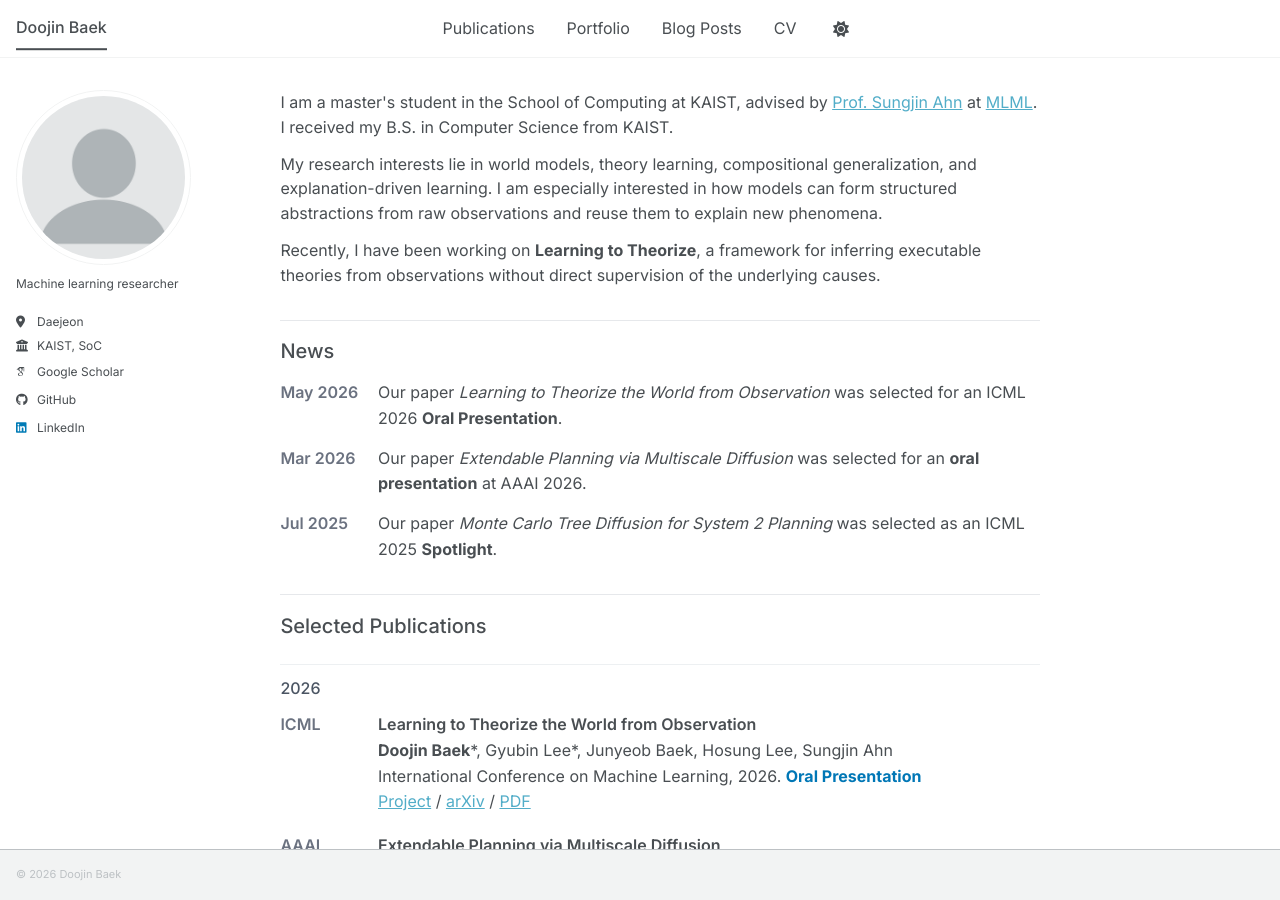
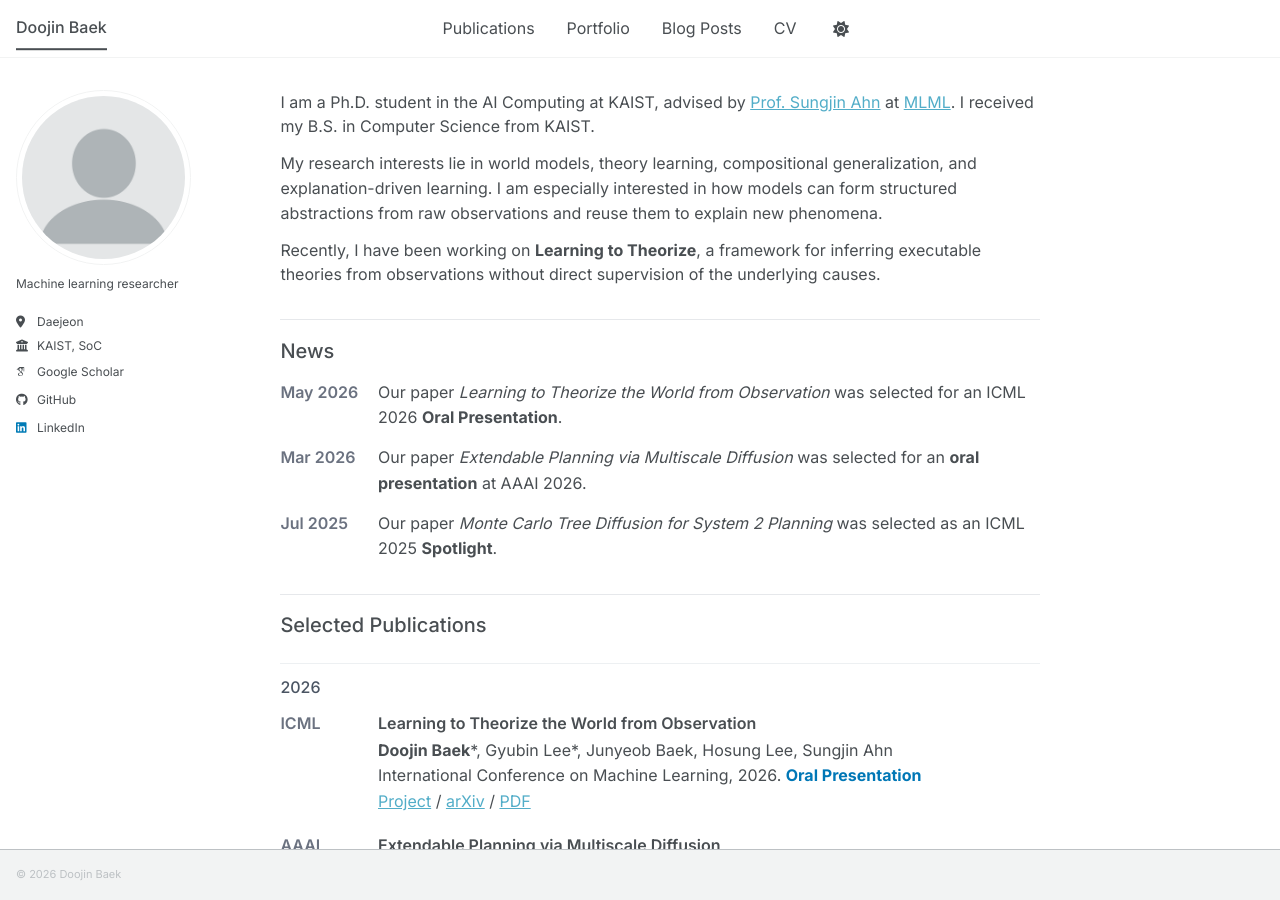
Before and after one commit to DoojinBaek/DoojinBaek.github.io, a Jekyll site: the page built from _pages/about.md, in a window 1280 px wide and 900 px high. Built offline with Jekyll 4.4.1, drawn with Linux system fonts in a browser that asks for light colours; some web fonts are replaced; a script bundle is joined from its source files by our own code; library files that are not in the unit come from our copies.

Commit message:
update Ph.D.

```diff
--- a/_pages/about.md
+++ b/_pages/about.md
@@ -111,7 +111,7 @@ redirect_from:
 
 <div class="home-simple">
   <div class="home-intro">
-    <p>I am a master's student in the School of Computing at KAIST, advised by <a href="https://mlml.kaist.ac.kr/sungjinahn">Prof. Sungjin Ahn</a> at <a href="https://mlml.kaist.ac.kr/">MLML</a>. I received my B.S. in Computer Science from KAIST.</p>
+    <p>I am a Ph.D. student in the AI Computing at KAIST, advised by <a href="https://mlml.kaist.ac.kr/sungjinahn">Prof. Sungjin Ahn</a> at <a href="https://mlml.kaist.ac.kr/">MLML</a>. I received my B.S. in Computer Science from KAIST.</p>
     <p>My research interests lie in world models, theory learning, compositional generalization, and explanation-driven learning. I am especially interested in how models can form structured abstractions from raw observations and reuse them to explain new phenomena.</p>
     <p>Recently, I have been working on <strong>Learning to Theorize</strong>, a framework for inferring executable theories from observations without direct supervision of the underlying causes.</p>
   </div>
```
